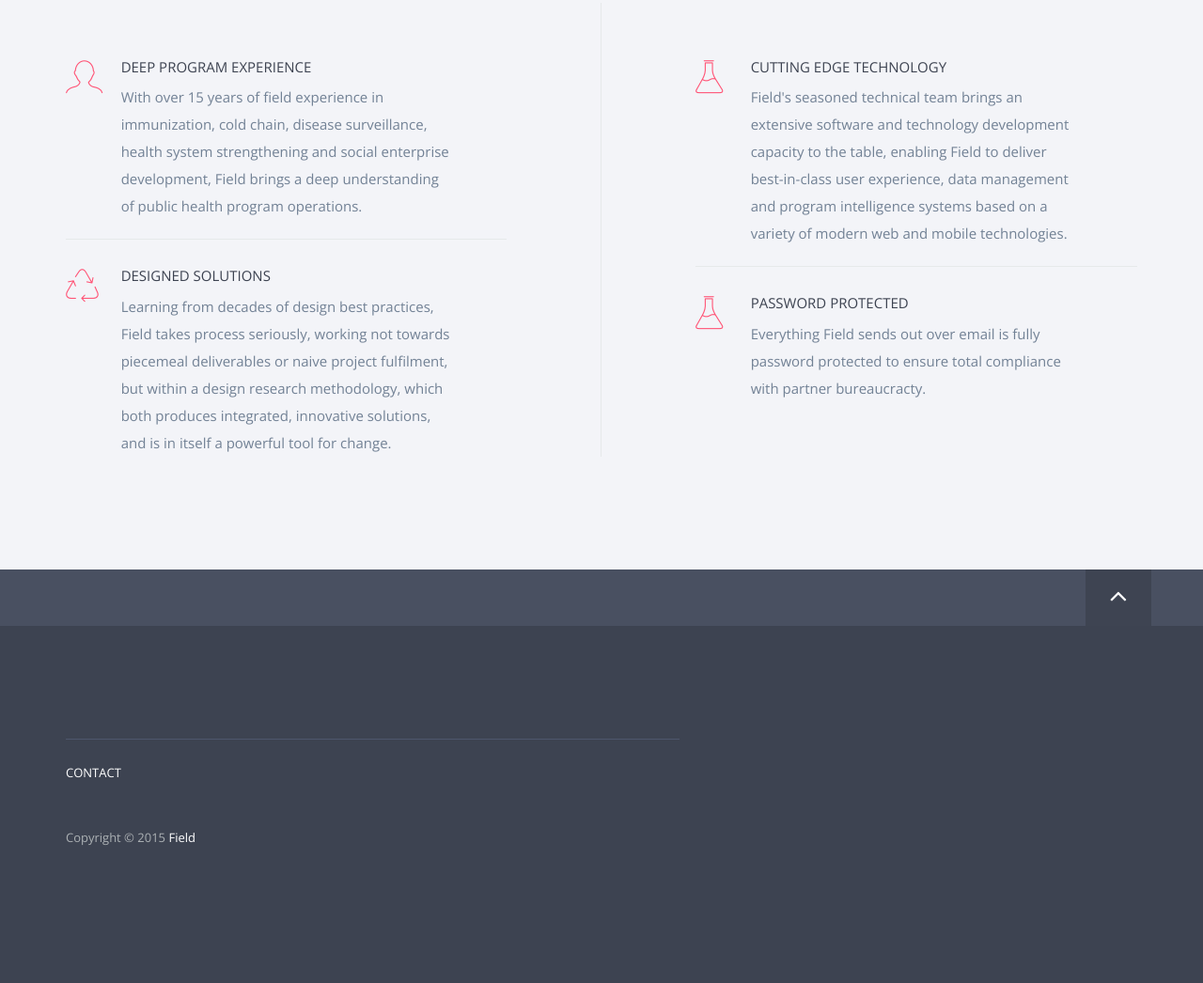
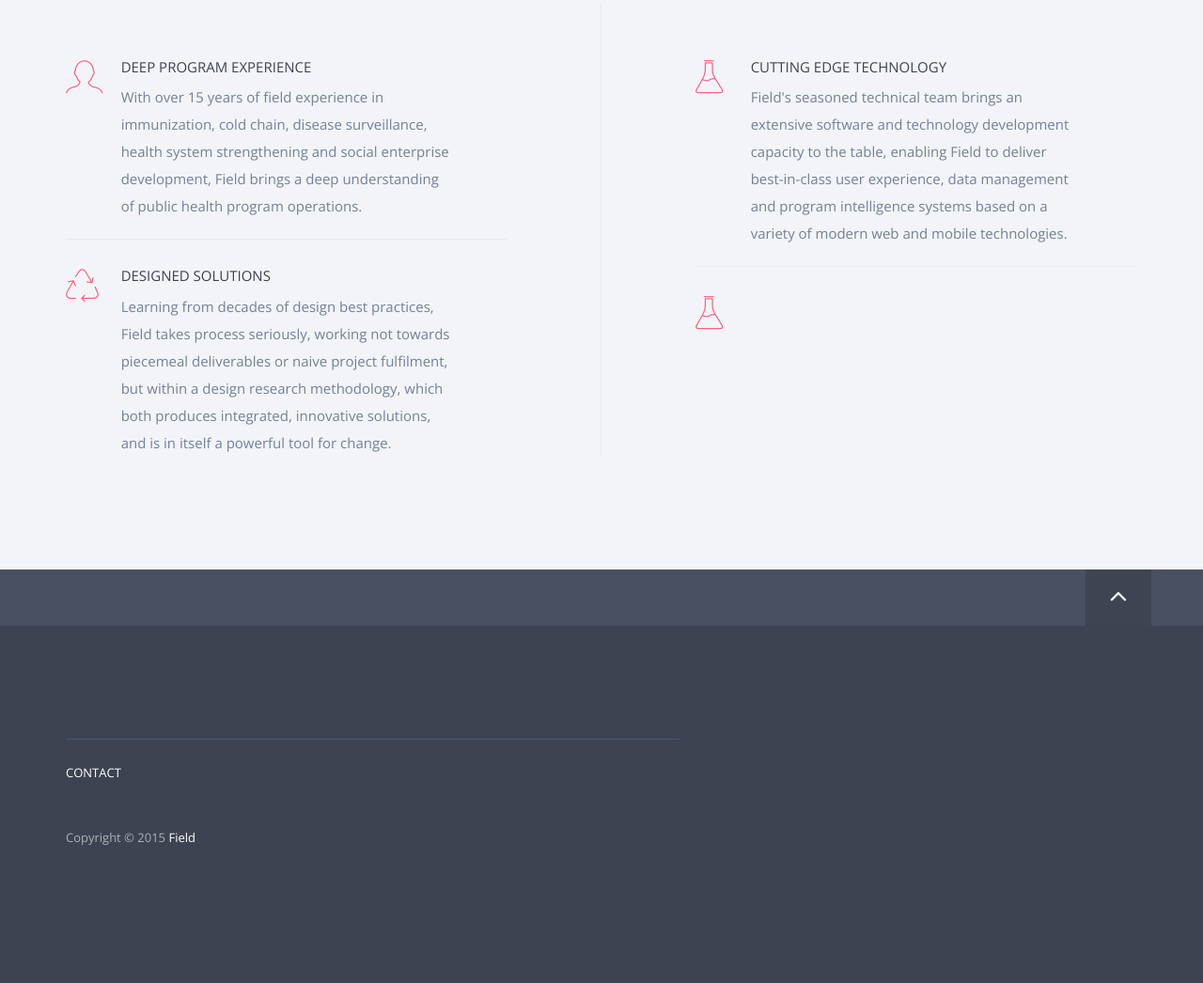
Before and after one commit to fielded/old-field-brand, a plain HTML site: page index.html in a window 1280 px wide. Shown: the part 1513-2559 px from the top of the page at 94% size. Drawn offline with nearby package versions, Linux system fonts and the light colour scheme.

Commit message:
remove password bit

```diff
--- a/index.html
+++ b/index.html
@@ -140,8 +140,7 @@ Field's seasoned technical team brings an extensive software and technology deve
                                     <span data-icon="&#xe03c;" class="icon"></span>
                                 </div>
                                 <div class="feature-content">
-                                    <h5>Password Protected</h5>
-                                    <p>Everything Field sends out over email is fully password protected to ensure total compliance with partner bureaucracty.</p>
+
                                 </div>
                                 </li>
                                 </ul>
```
